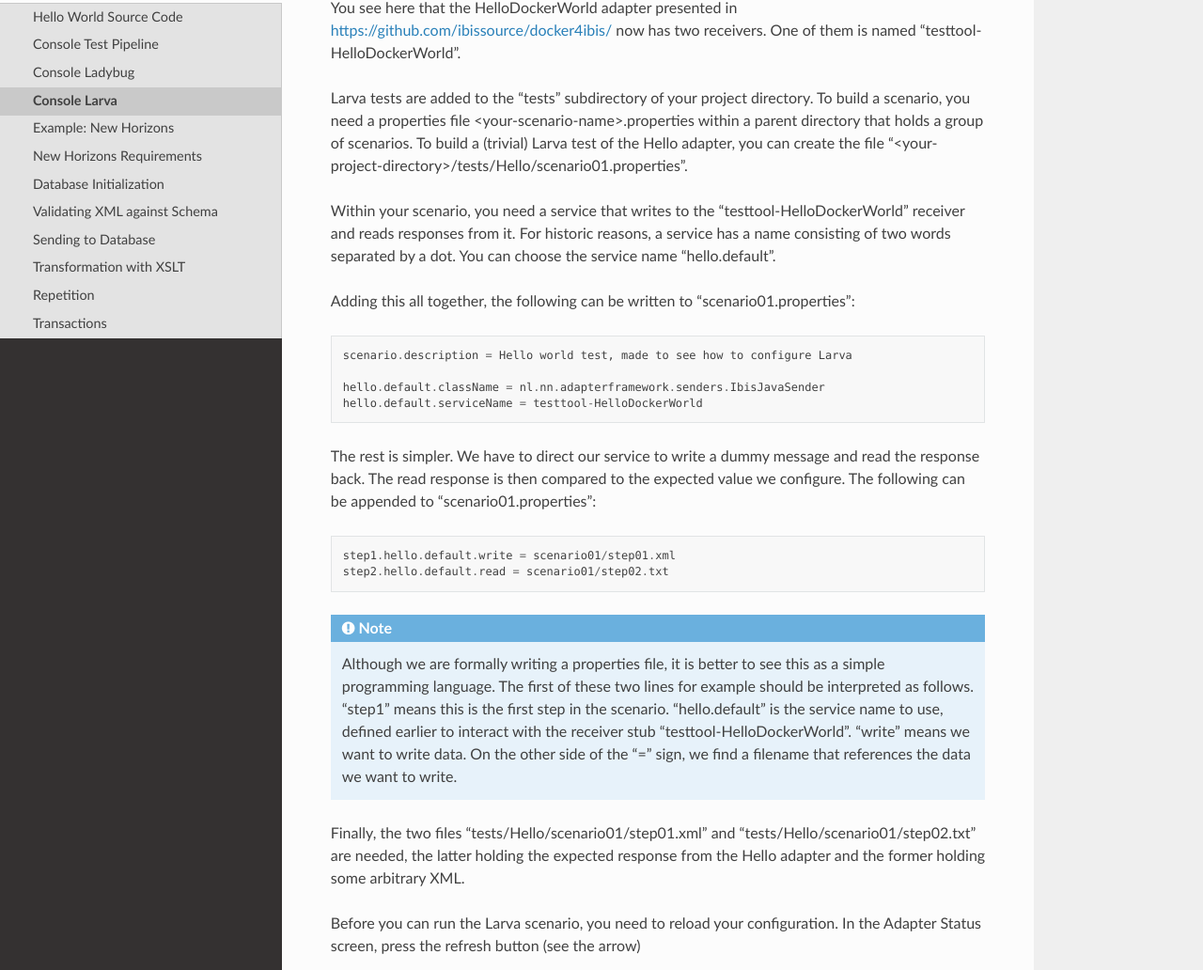
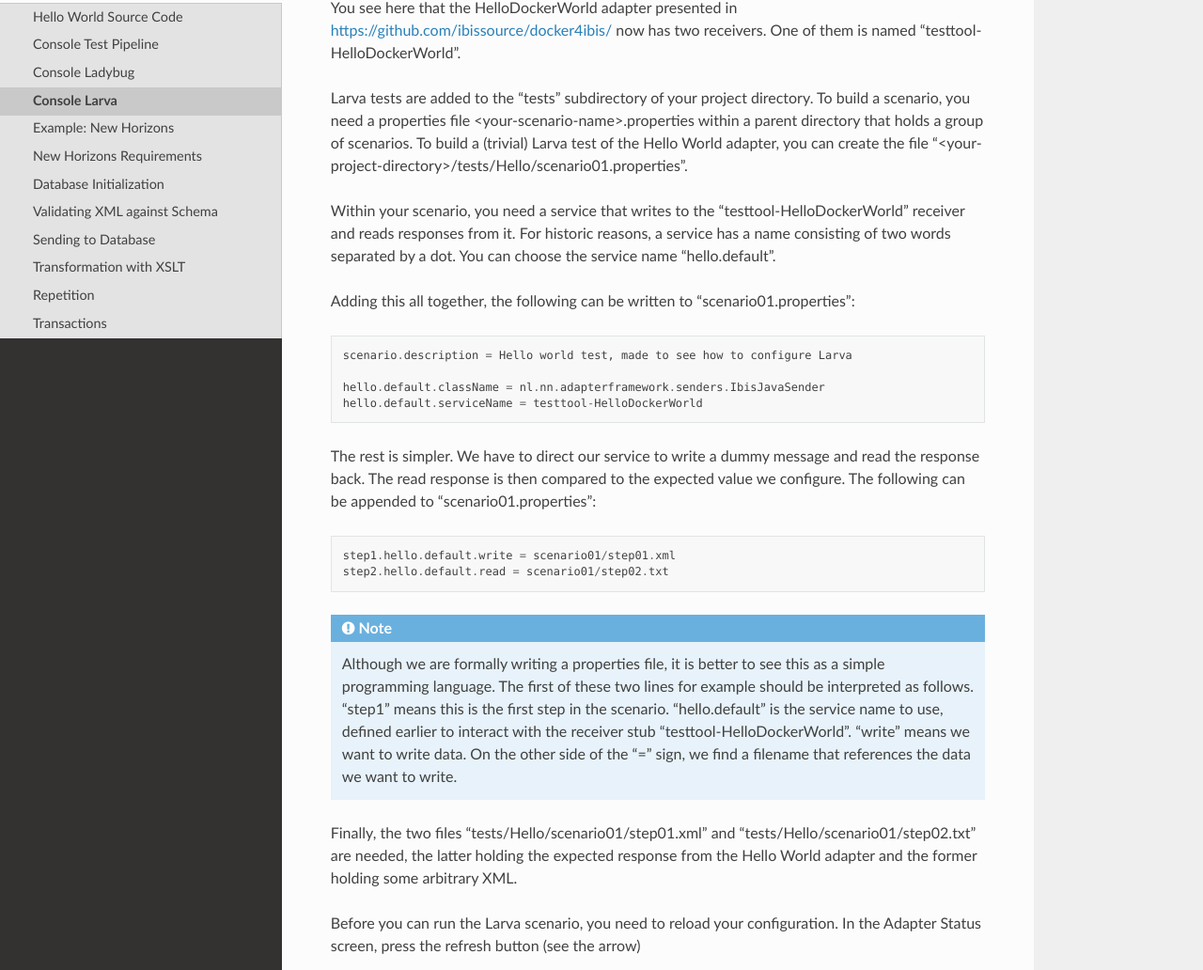
Before and after one commit to frankframework/frank-manual, a Sphinx documentation site: the page built from docs/source/helloLarva.rst, in a window 1280 px wide and 1400 px high, scrolled down 1473 px. Shown: the part 163-1195 px from the top of the window at 94% size. Built offline with Sphinx 7.4.7 and the Read the Docs theme 2.0.0, drawn with Linux system fonts in a browser that asks for light colours; some of the changed text lies outside the part shown.

Commit message:
Finetuning

```diff
--- a/docs/source/helloLadybug.rst
+++ b/docs/source/helloLadybug.rst
@@ -10,12 +10,12 @@ The following picture shows how to access Ladybug:
 
 .. image:: ladybugGeneral.jpg
 
-You see a table that shows all recent moments that your frank
+You see a table that shows all recent moments that your Frank
 was triggered. When testing, it is wise to remember the time
 when you run a test. You should press "Refresh" in Ladybug
 and check the time to verify that you are looking to the test
 you intend. The top row of the table shows a name field of
-"Pipeline Hello".
+"Pipeline HelloDockerWorld".
 
 When you click a row, for example the top row, you see the
 corresponding pipeline. After expanding the top node, you
--- a/docs/source/helloLarva.rst
+++ b/docs/source/helloLarva.rst
@@ -1,7 +1,7 @@
 Console Larva
 =============
 
-This is the final section about the Hello adapter presented
+This is the final section about the Hello World adapter presented
 in https://github.com/ibissource/docker4ibis/. In application development,
 it is common to have automated tests. You cannot rely
 on interactive testing only, because performing these
@@ -57,7 +57,7 @@ Larva tests are added to the "tests" subdirectory of your
 project directory. To build a scenario, you need a
 properties file <your-scenario-name>.properties within
 a parent directory that holds a group of scenarios. To
-build a (trivial) Larva test of the Hello adapter,
+build a (trivial) Larva test of the Hello World adapter,
 you can create the file
 "<your-project-directory>/tests/Hello/scenario01.properties".
 
@@ -95,7 +95,7 @@ can be appended to "scenario01.properties": ::
   the data we want to write.
 
 Finally, the two files "tests/Hello/scenario01/step01.xml" and "tests/Hello/scenario01/step02.txt"
-are needed, the latter holding the expected response from the Hello adapter and the former holding some
+are needed, the latter holding the expected response from the Hello World adapter and the former holding some
 arbitrary XML.
 
 Before you can run the Larva scenario, you need to reload your configuration.
@@ -108,7 +108,7 @@ Now you can run the Larva scenario by pressing the Start button, as shown:
    .. image:: larvaRun.jpg
 
 Your test will succeed if and only if the contents of "step02.txt" is
-the same as the ``returnString`` attribute within the Hello adapter.
+the same as the ``returnString`` attribute within the Hello World adapter.
 
-This was the last section about the Hello adapter. The rest of :ref:`gettingStarted`
+This was the last section about the Hello World adapter. The rest of :ref:`gettingStarted`
 will consider a more interesting example.
--- a/docs/source/helloTestPipeline.rst
+++ b/docs/source/helloTestPipeline.rst
@@ -9,7 +9,7 @@ https://github.com/ibissource/docker4ibis/. We want
 to test the pipeline while ignoring the receiver, allowing
 us to enter test input more easily.
 
-To do this, you can browse to "localhost/docker/iaf/gui". You see
+To do this, you can browse to http://localhost/docker/iaf/gui. You see
 a console to manage and test your Frank. Click "Testing".
 The "Testing" link will expand to "Larva", "Ladybug",
 "Test Pipeline" and "Test serviceListener". Click
--- a/docs/source/horizonsValidateBooking.rst
+++ b/docs/source/horizonsValidateBooking.rst
@@ -14,7 +14,7 @@ for our adapter are introduced.
 Storage in multiple files
 -------------------------
 
-We do not want to throw away the Hello adapter explained
+We do not want to throw away the Hello World adapter explained
 in section :ref:`helloIbis`, so we will have two adapters.
 We use XML entity references to store our Frank in
 multiple files. Each of the two adapters gets its own file,
```
